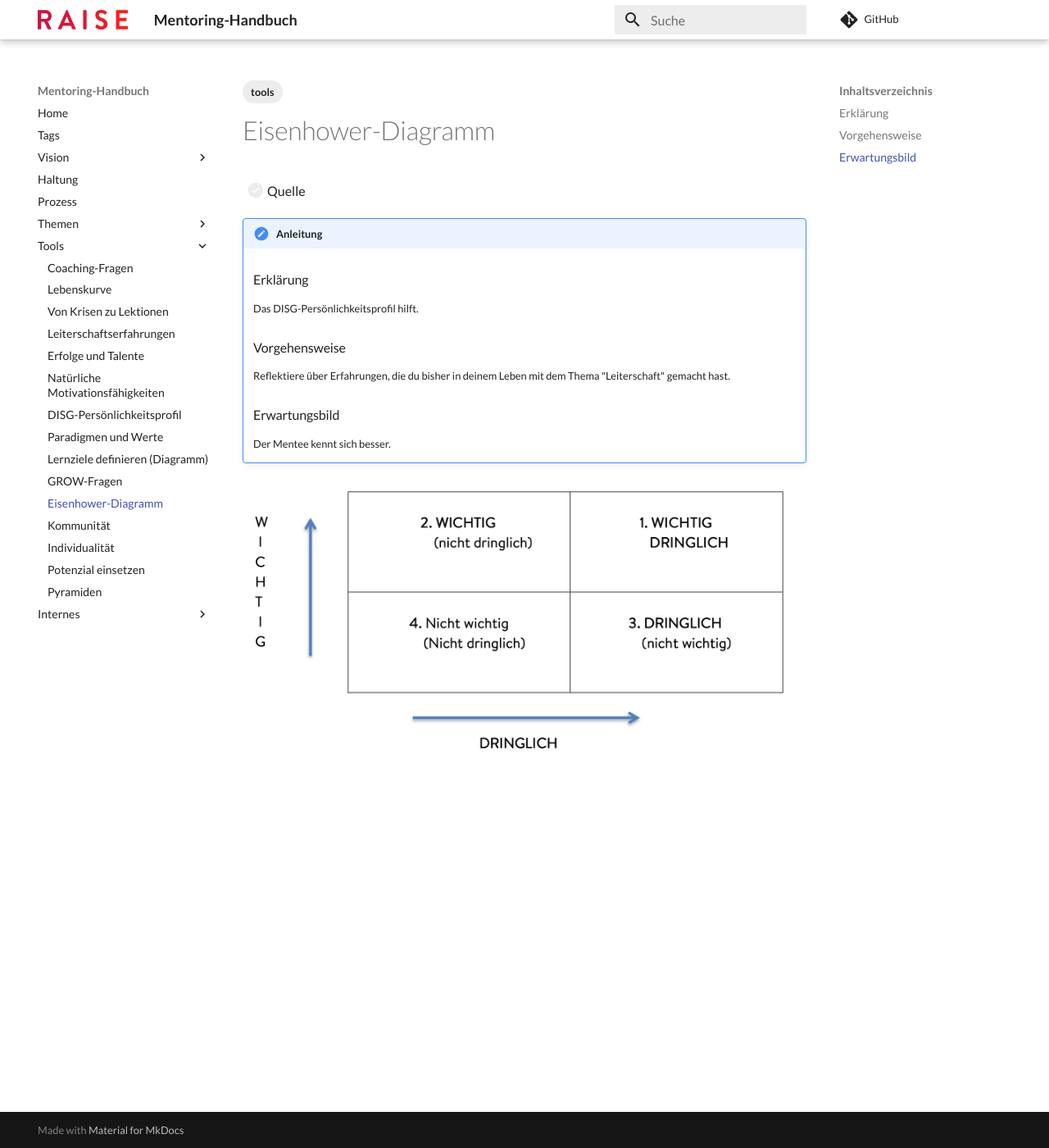
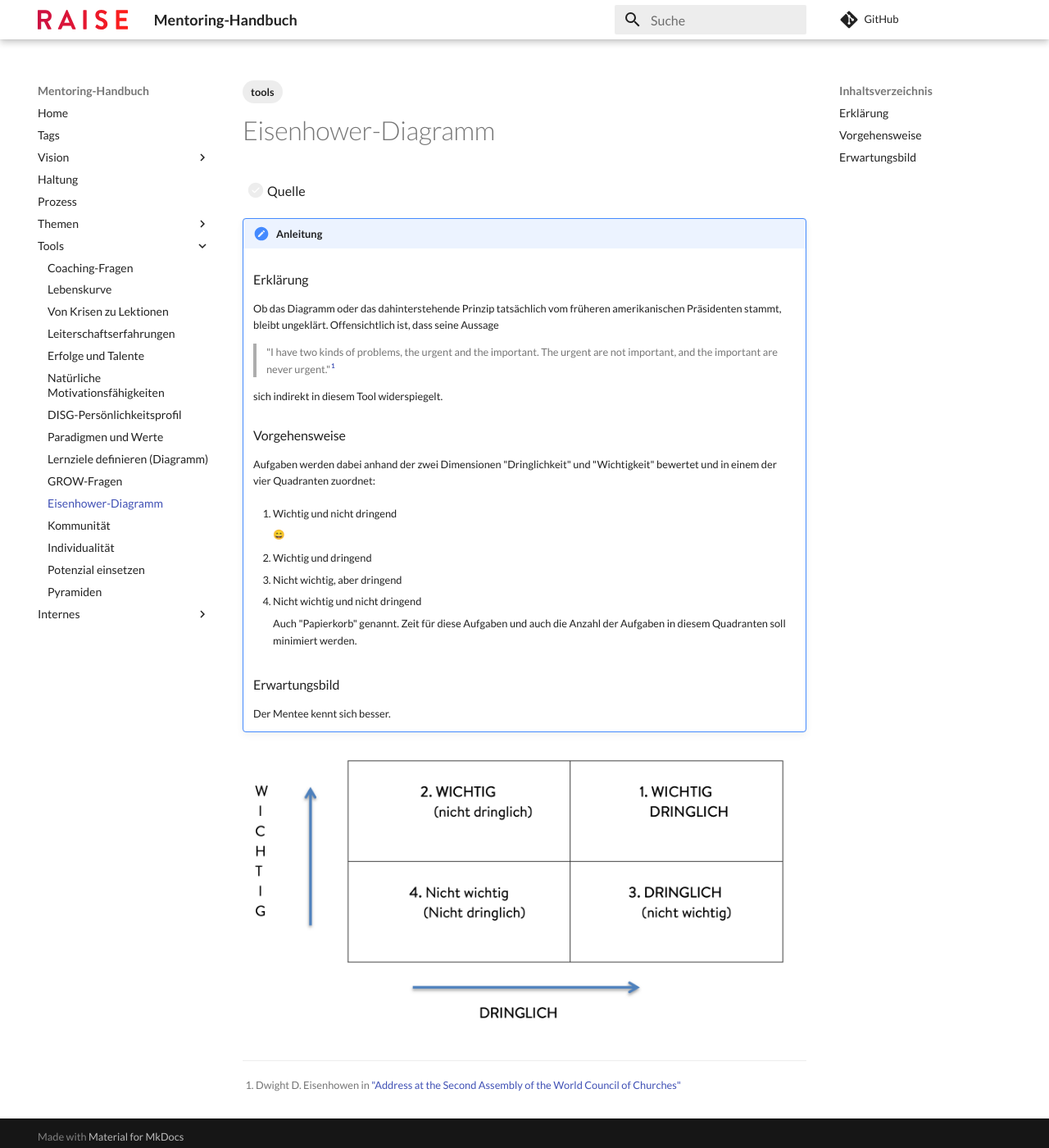
Before and after one commit to chbndrhnns/raise-mentoring-workbook, an MkDocs documentation site: the page built from docs/tools/eisenhower-diagramm.md, in a window 1280 px wide and 1400 px high. Shown: the whole window at 82% size. Built offline with MkDocs 1.6.1 and Material for MkDocs 9.7.7, drawn with Linux system fonts in a browser that asks for light colours; emoji names are drawn with the system emoji font; comment, search, counter and statistics services are not loaded.

Commit message:
feat: Anleitung fuer eisenhower

```diff
--- a/docs/tools/eisenhower-diagramm.md
+++ b/docs/tools/eisenhower-diagramm.md
@@ -11,14 +11,35 @@ tags:
 
     ### Erklärung
 
-    Das DISG-Persönlichkeitsprofil hilft.
+    Ob das Diagramm oder das dahinterstehende Prinzip tatsächlich vom früheren amerikanischen Präsidenten stammt, bleibt ungeklärt. Offensichtlich ist, dass seine Aussage
+
+    > "I have two kinds of problems, the urgent and the important. The urgent are not important, and the important are never urgent."[^1]
+
+    sich indirekt in diesem Tool widerspiegelt.
+
 
     ### Vorgehensweise
 
-    Reflektiere über Erfahrungen, die du bisher in deinem Leben mit dem Thema "Leiterschaft" gemacht hast.
+    Aufgaben werden dabei anhand der zwei Dimensionen "Dringlichkeit" und "Wichtigkeit" bewertet und in einem der vier Quadranten zuordnet:
+
+    1. Wichtig und nicht dringend
+
+        :smile:
+
+    1. Wichtig und dringend
+
+
+    1. Nicht wichtig, aber dringend
+
+
+    1. Nicht wichtig und nicht dringend
+
+        Auch "Papierkorb" genannt. Zeit für diese Aufgaben und auch die Anzahl der Aufgaben in diesem Quadranten soll minimiert werden.
 
     ### Erwartungsbild
 
     Der Mentee kennt sich besser.
 
 ![](../assets/eisenhower.png)
+
+[^1]: Dwight D. Eisenhowen in ["Address at the Second Assembly of the World Council of Churches"](https://web.archive.org/web/20150402111315/http://www.presidency.ucsb.edu/ws/?pid=9991)
```
